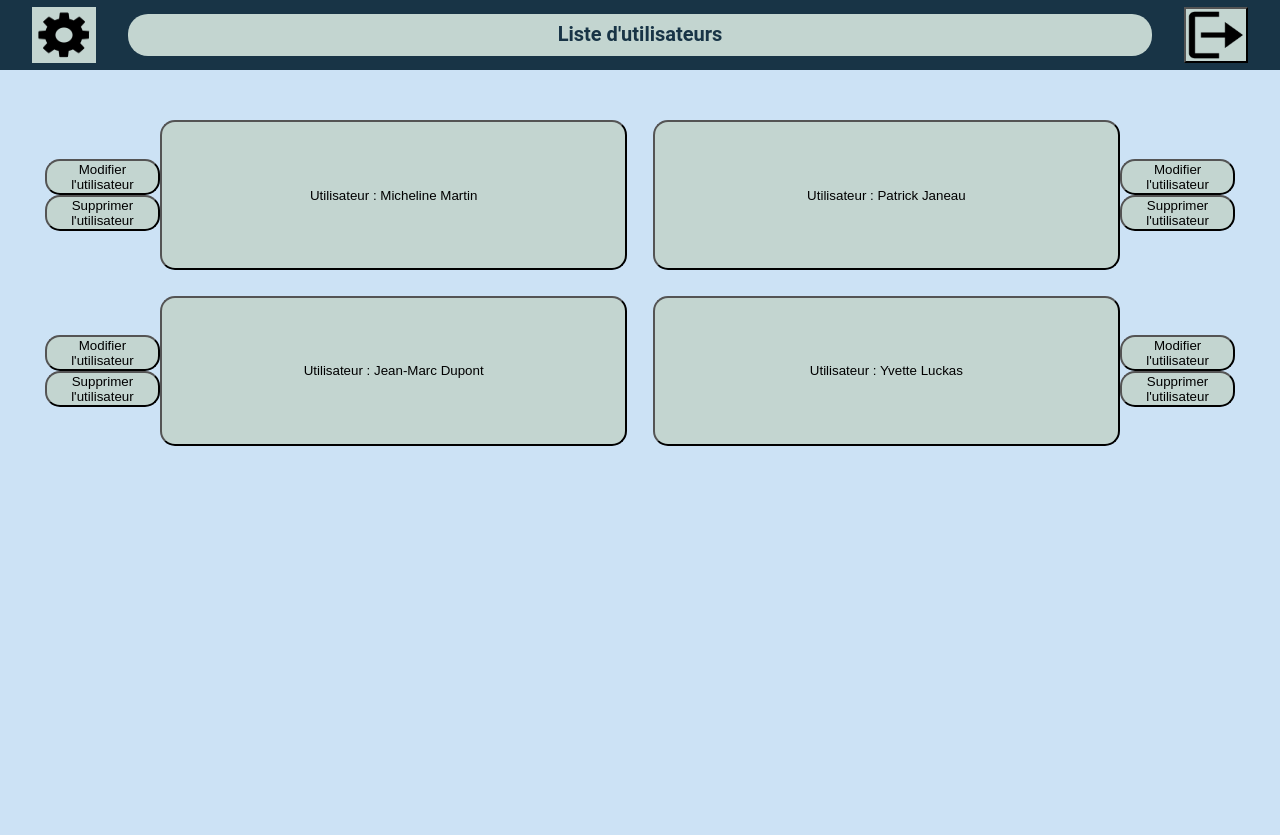
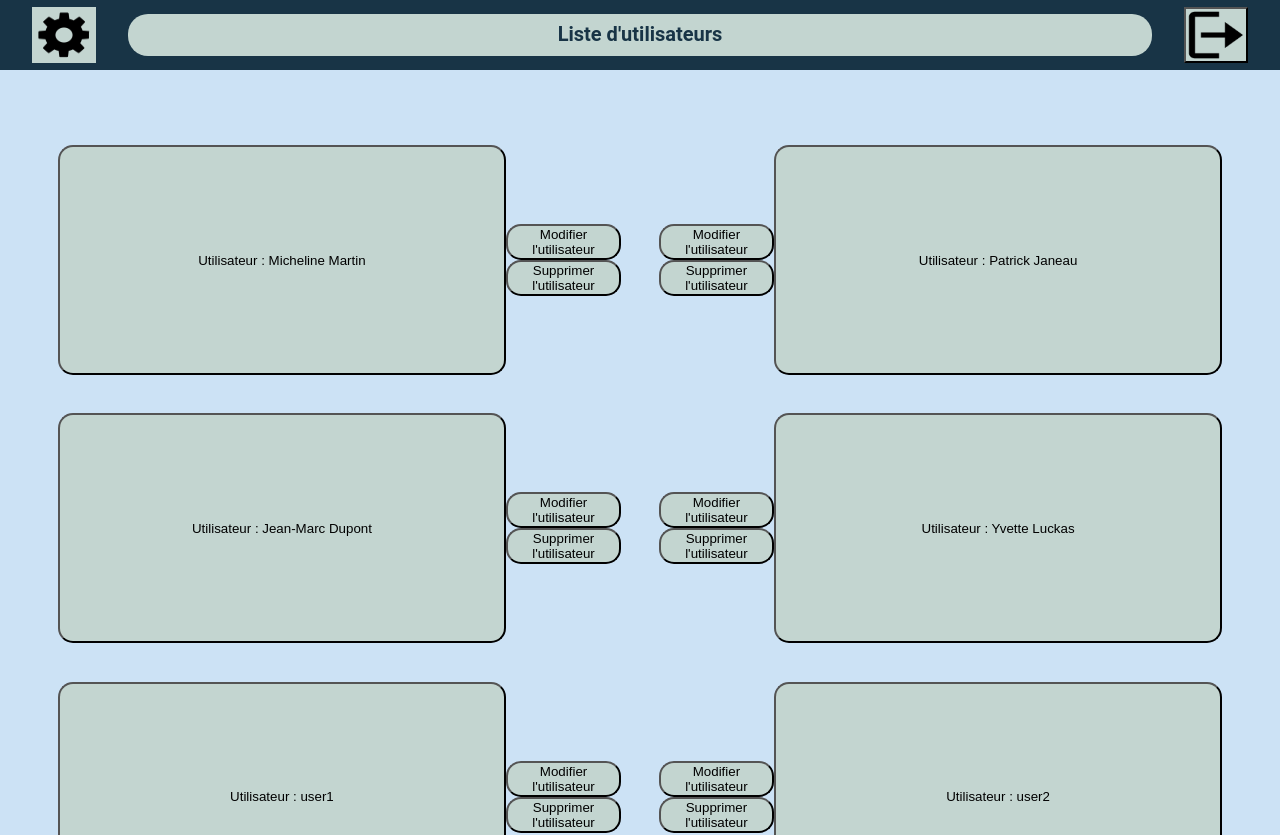
Before and after one commit to 2019-2020-ps6/2022-2023-ps6-poly-esprit, an Angular app in the folder front-end/: page / in a window 1280 px wide. Shown: the top 835 px of the page. Before the commit the page ends 800 px from the top, so only its background shows below. Built offline with nearby package versions, Linux system fonts and the light colour scheme.

Commit message:
page utilisateurs

```diff
--- a/front-end/src/app/user-list-display/user-list-display.component.scss
+++ b/front-end/src/app/user-list-display/user-list-display.component.scss
@@ -1,32 +1,29 @@
 .grid_display {
-  margin-top: 50px;
+  margin-top: 75px;
   display: grid;
   grid-template: 1fr / 1.5vw 1fr 1fr 1.5vw;
-  grid-column-gap: 2vw;
-  grid-row-gap: 2vw;
-  //border: dotted;
+  grid-column-gap: 3vw;
+  grid-row-gap: 3vw;
 }
 
 li {
   list-style-type: none;
-  //border: solid blue;
-  height: 150px;
+  height: 230px;
 }
 
 li:nth-child(even) {   //tous les li pairs
   display: flex;
-  flex-direction: row;
+  flex-direction: row-reverse;
   grid-column: 3/3;
 }
 
 li:nth-child(odd) {   //tous les li impairs
   display: flex;
-  flex-direction: row-reverse;
+  flex-direction: row;
   grid-column: 2/2;
 }
 
 #user_selection {
-  //border: solid;
   height: 100%;
   width: 100%;
   transition: 0.2s;
@@ -53,10 +50,6 @@ button {
   display: flex;
   flex-direction: column;
   justify-content: center;
-
-  //width: auto;
-  //border: solid yellow;
-
 }
 
 .gestion_admin button:hover {
--- a/front-end/src/mocks/user.mock.ts
+++ b/front-end/src/mocks/user.mock.ts
@@ -36,5 +36,32 @@ export const mockUser: User[] = [
     age: 73,
     sex: 'Female',
     pathology: 4
+  },
+  {
+    id: '4',
+    isAdmin: false,
+    nom: '',
+    prenom: 'user1',
+    age: 0,
+    sex: 'Male',
+    pathology: 0,
+  },
+  {
+    id: '5',
+    isAdmin: false,
+    nom: '',
+    prenom: 'user2',
+    age: 0,
+    sex: 'Male',
+    pathology: 0,
+  },
+  {
+    id: '6',
+    isAdmin: false,
+    nom: '',
+    prenom: 'user3',
+    age: 0,
+    sex: 'Male',
+    pathology: 0,
   }
 ];
```
Also changed, not shown: front-end/src/app/user-list-display/user-list-display.component.html (indentation only).
